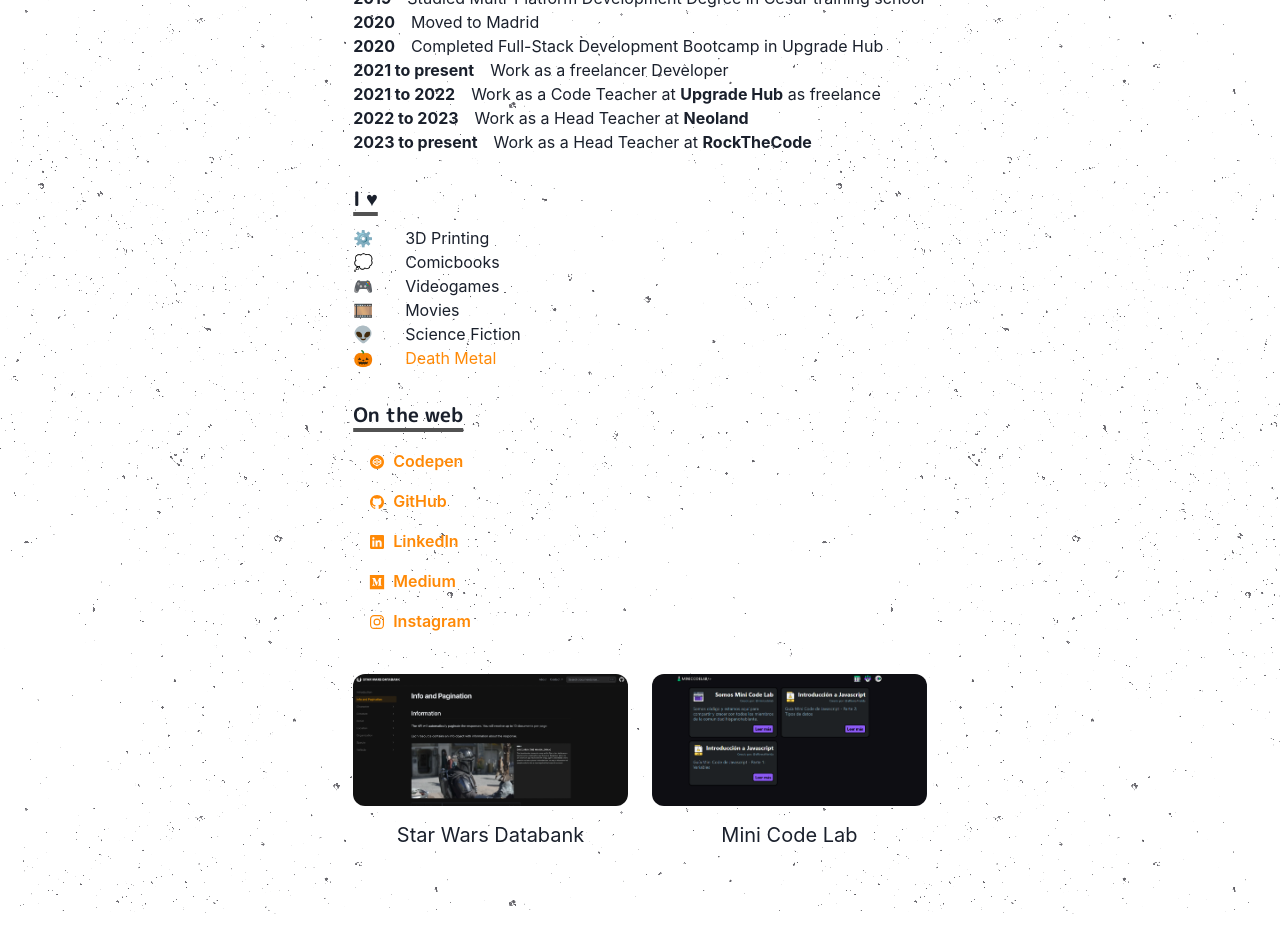
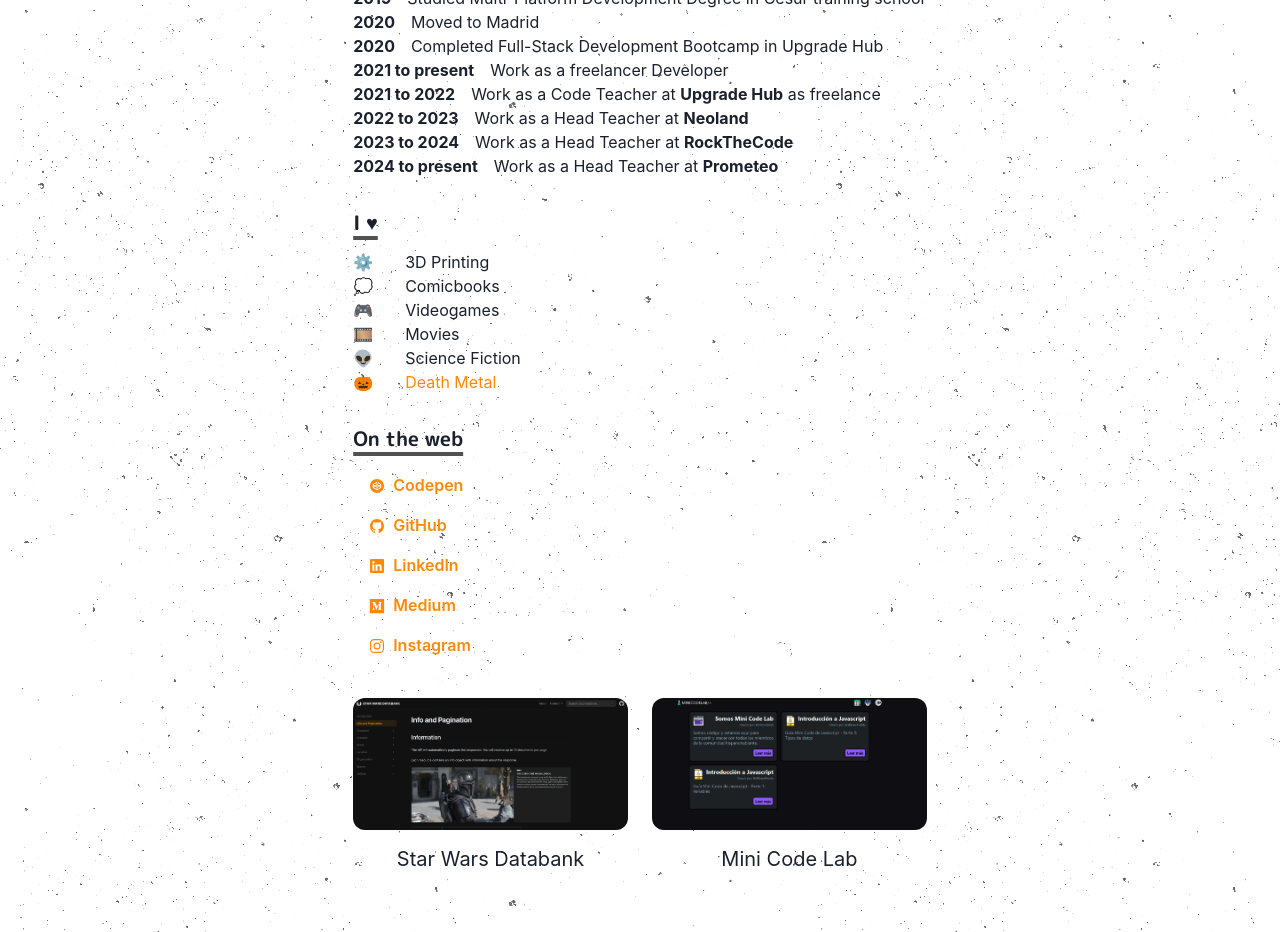
Before and after one commit to lethamburn/lethamburn-portfolio, a Next.js app: page / in a window 1280 px wide. Shown: the part 960-1892 px from the top of the page. Built offline with nearby package versions, Linux system fonts and the light colour scheme.

Commit message:
Update index.js

```diff
--- a/pages/index.js
+++ b/pages/index.js
@@ -133,8 +133,12 @@
             Work as a Head Teacher at <strong>Neoland</strong>
           </BioSection>
           <BioSection>
-            <BioYear>2023 to present</BioYear>
+            <BioYear>2023 to 2024</BioYear>
             Work as a Head Teacher at <strong>RockTheCode</strong>
+          </BioSection>
+               <BioSection>
+            <BioYear>2024 to present</BioYear>
+            Work as a Head Teacher at <strong>Prometeo</strong>
           </BioSection>
         </Section>
         <Section delay={0.3}>
```
